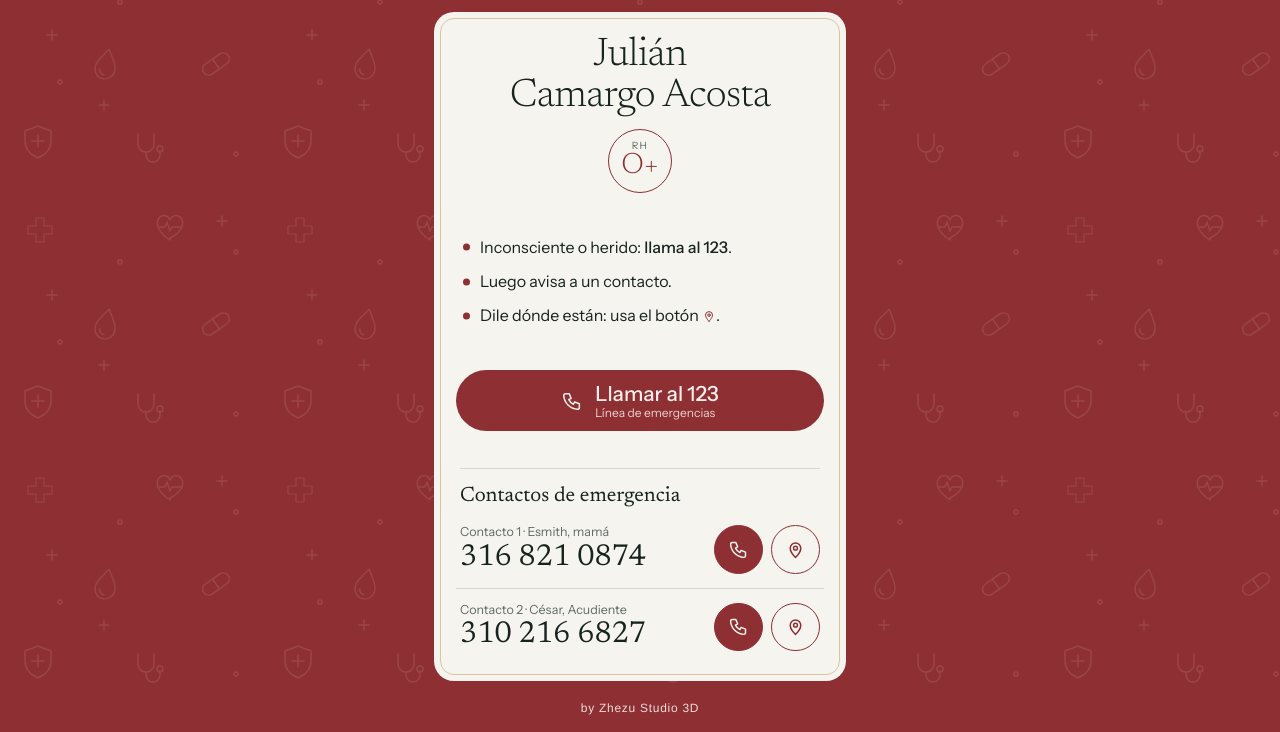
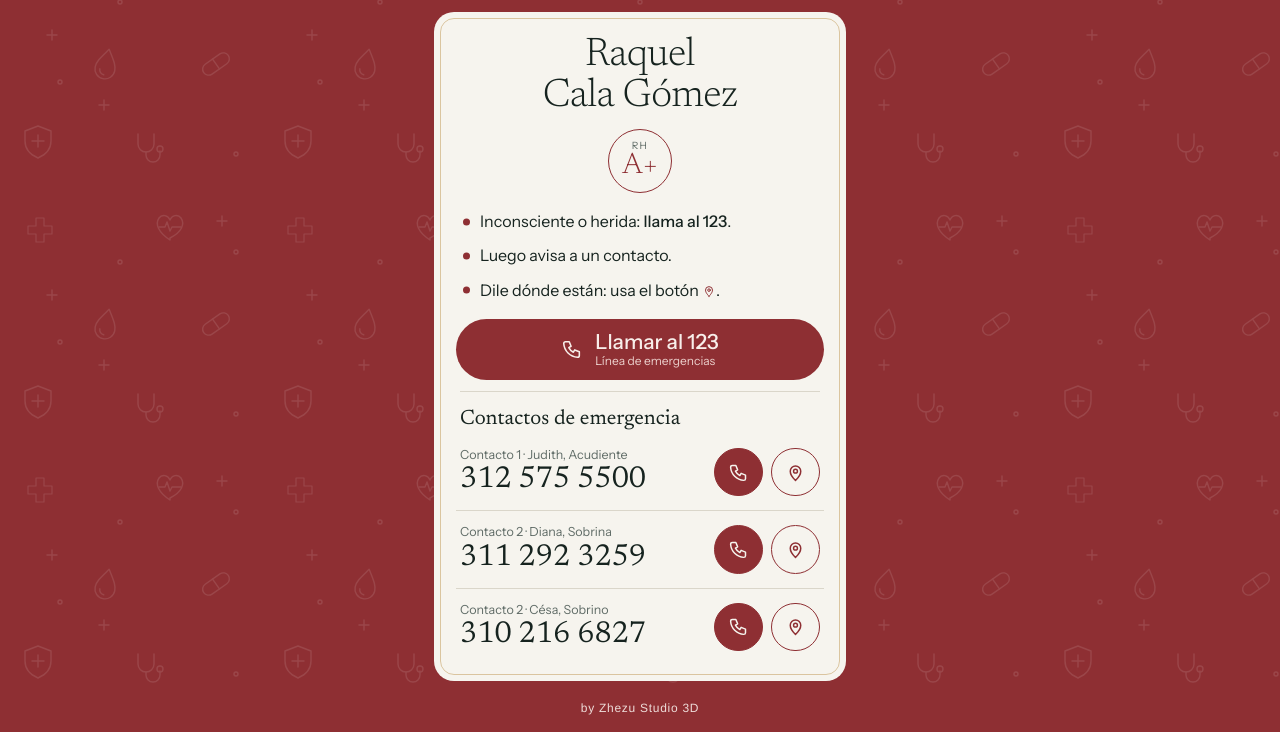
Before and after one commit to ZhezuStudio3D/emergencia-info, a plain HTML site: page Raquel_Cala_Gómez/index.html in a window 1280 px wide. Shown: the part 68-800 px from the top of the page. Drawn offline with Linux system fonts and the light colour scheme.

Commit message:
Update emergency contact details for Raquel Cala Gómez

```diff
--- a/Raquel_Cala_Gómez/index.html
+++ b/Raquel_Cala_Gómez/index.html
@@ -5,7 +5,7 @@
 <meta name="viewport" content="width=device-width, initial-scale=1, viewport-fit=cover">
 <meta name="robots" content="noindex, nofollow">
 <meta name="theme-color" content="#8E2F33">
-<title>Información de emergencia · Julían Camargo Acosta</title>
+<title>Información de emergencia · Raquel Cala Gómez</title>
 <link rel="preconnect" href="https://fonts.googleapis.com">
 <link rel="preconnect" href="https://fonts.gstatic.com" crossorigin>
 <link href="https://fonts.googleapis.com/css2?family=Newsreader:ital,opsz,wght@0,6..72,300;0,6..72,400;1,6..72,300;1,6..72,400&family=Instrument+Sans:wght@400;500&display=swap" rel="stylesheet">
@@ -115,12 +115,12 @@ h2.name{text-align:center;font-size:clamp(30px,5dvh,42px)}
 
 <main class="card">
   <div class="id">
-    <h2 class="name">Julián<br>Camargo Acosta</h2>
-    <div class="medal" role="img" aria-label="Grupo sanguíneo O positivo"><small>RH</small><b>O+</b></div>
+    <h2 class="name">Raquel<br>Cala Gómez</h2>
+    <div class="medal" role="img" aria-label="Grupo sanguíneo A positivo"><small>RH</small><b>A+</b></div>
   </div>
 
   <ul class="steps">
-    <li>Inconsciente o herido: <b>llama al 123</b>.</li>
+    <li>Inconsciente o herida: <b>llama al 123</b>.</li>
     <li>Luego avisa a un contacto.</li>
     <li>Dile dónde están: usa el botón <svg viewBox="0 0 24 24" fill="none" stroke="currentColor" stroke-width="1.7" stroke-linecap="round" stroke-linejoin="round" aria-hidden="true"><path d="M12 21s-6-5.6-6-10.5a6 6 0 0 1 12 0C18 15.4 12 21 12 21z"/><circle cx="12" cy="10.5" r="2.2"/></svg>.</li>
   </ul>
@@ -133,19 +133,24 @@ h2.name{text-align:center;font-size:clamp(30px,5dvh,42px)}
   <section class="contacts">
   <p class="label">Contactos de emergencia</p>
   <div class="contact">
-    <div class="who"><small>Contacto 1 · Esmith, mamá</small><b>316 821 0874</b></div>
-    <a class="btn call" href="tel:+573168210874" aria-label="Llamar a Esmith"><svg viewBox="0 0 24 24" fill="none" stroke="currentColor" stroke-width="1.7" stroke-linecap="round" stroke-linejoin="round" aria-hidden="true"><path d="M5 4h4l2 5-2.5 1.5a11 11 0 0 0 5 5L15 13l5 2v4a2 2 0 0 1-2 2A16 16 0 0 1 3 6a2 2 0 0 1 2-2"/></svg></a>
-    <button class="btn wa" type="button" data-num="573168210874" aria-label="Enviar mi ubicación a Esmith por WhatsApp"><svg viewBox="0 0 24 24" fill="none" stroke="currentColor" stroke-width="1.7" stroke-linecap="round" stroke-linejoin="round" aria-hidden="true"><path d="M12 21s-6-5.6-6-10.5a6 6 0 0 1 12 0C18 15.4 12 21 12 21z"/><circle cx="12" cy="10.5" r="2.2"/></svg></button>
+    <div class="who"><small>Contacto 1 · Judith, Acudiente</small><b>312 575 5500</b></div>
+    <a class="btn call" href="tel:+573125755500" aria-label="Llamar a Judith"><svg viewBox="0 0 24 24" fill="none" stroke="currentColor" stroke-width="1.7" stroke-linecap="round" stroke-linejoin="round" aria-hidden="true"><path d="M5 4h4l2 5-2.5 1.5a11 11 0 0 0 5 5L15 13l5 2v4a2 2 0 0 1-2 2A16 16 0 0 1 3 6a2 2 0 0 1 2-2"/></svg></a>
+    <button class="btn wa" type="button" data-num="573125755500" aria-label="Enviar mi ubicación a Judith por WhatsApp"><svg viewBox="0 0 24 24" fill="none" stroke="currentColor" stroke-width="1.7" stroke-linecap="round" stroke-linejoin="round" aria-hidden="true"><path d="M12 21s-6-5.6-6-10.5a6 6 0 0 1 12 0C18 15.4 12 21 12 21z"/><circle cx="12" cy="10.5" r="2.2"/></svg></button>
   </div>
   <div class="contact">
-    <div class="who"><small>Contacto 2 · César, Acudiente</small><b>310 216 6827</b></div>
+    <div class="who"><small>Contacto 2 · Diana, Sobrina</small><b>311 292 3259</b></div>
+    <a class="btn call" href="tel:+573112923259" aria-label="Llamar a Diana"><svg viewBox="0 0 24 24" fill="none" stroke="currentColor" stroke-width="1.7" stroke-linecap="round" stroke-linejoin="round" aria-hidden="true"><path d="M5 4h4l2 5-2.5 1.5a11 11 0 0 0 5 5L15 13l5 2v4a2 2 0 0 1-2 2A16 16 0 0 1 3 6a2 2 0 0 1 2-2"/></svg></a>
+    <button class="btn wa" type="button" data-num="573112923259" aria-label="Enviar mi ubicación a Diana por WhatsApp"><svg viewBox="0 0 24 24" fill="none" stroke="currentColor" stroke-width="1.7" stroke-linecap="round" stroke-linejoin="round" aria-hidden="true"><path d="M12 21s-6-5.6-6-10.5a6 6 0 0 1 12 0C18 15.4 12 21 12 21z"/><circle cx="12" cy="10.5" r="2.2"/></svg></button>
+  </div>
+    <div class="contact">
+    <div class="who"><small>Contacto 2 · Césa, Sobrino</small><b>310 216 6827</b></div>
     <a class="btn call" href="tel:+573102166827" aria-label="Llamar a César"><svg viewBox="0 0 24 24" fill="none" stroke="currentColor" stroke-width="1.7" stroke-linecap="round" stroke-linejoin="round" aria-hidden="true"><path d="M5 4h4l2 5-2.5 1.5a11 11 0 0 0 5 5L15 13l5 2v4a2 2 0 0 1-2 2A16 16 0 0 1 3 6a2 2 0 0 1 2-2"/></svg></a>
     <button class="btn wa" type="button" data-num="573102166827" aria-label="Enviar mi ubicación a César por WhatsApp"><svg viewBox="0 0 24 24" fill="none" stroke="currentColor" stroke-width="1.7" stroke-linecap="round" stroke-linejoin="round" aria-hidden="true"><path d="M12 21s-6-5.6-6-10.5a6 6 0 0 1 12 0C18 15.4 12 21 12 21z"/><circle cx="12" cy="10.5" r="2.2"/></svg></button>
   </div>
   </section>
 
   <!--
-  PENDIENTE (aprobación de Julián). Esta página es pública: muestra solo lo que ella autorice.
+  PENDIENTE (aprobación de Raquel). Esta página es pública: muestra solo lo que ella autorice.
   Alergias a medicamentos · Condiciones o medicación importante · EPS
   -->
 </main>
@@ -155,7 +160,7 @@ h2.name{text-align:center;font-size:clamp(30px,5dvh,42px)}
 
 <script>
 (function(){
-  var intro='Hola, encontré a Julián y necesita ayuda. ';
+  var intro='Hola, encontré a Raquel y necesita ayuda. ';
   document.querySelectorAll('.wa').forEach(function(btn){
     function go(text){btn.disabled=false;location.href='https://wa.me/'+btn.dataset.num+'?text='+encodeURIComponent(text)}
     btn.addEventListener('click',function(){
```
